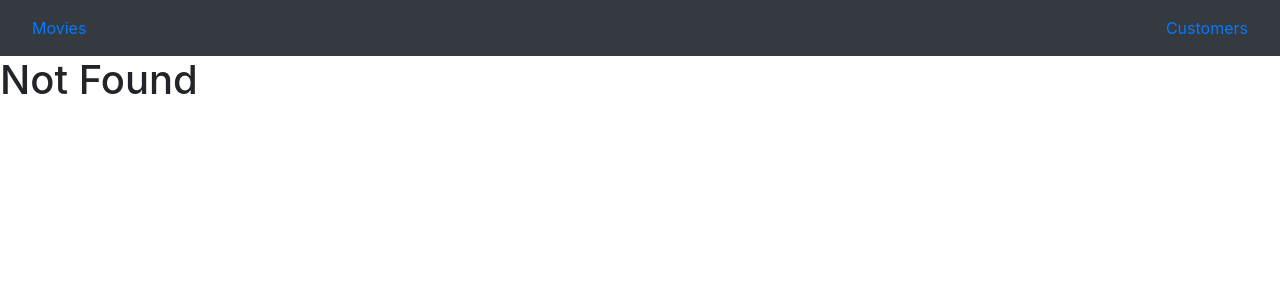
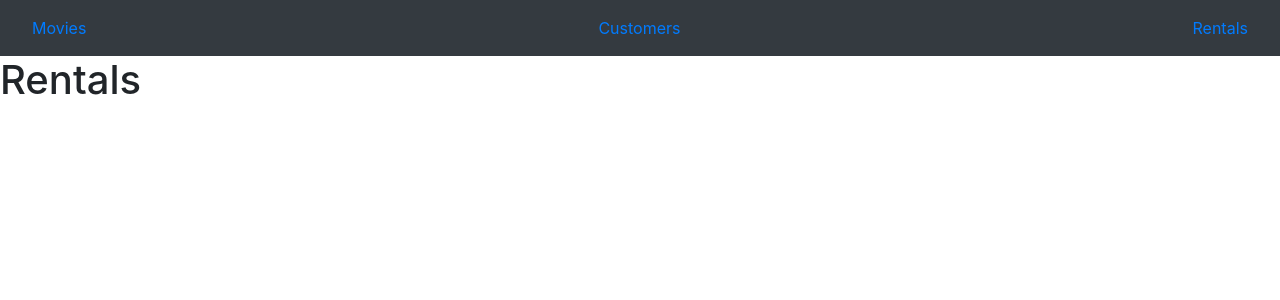
Before and after one commit to nichols20/vidly, a React (Create React App) app: page /Rentals in a window 1280 px wide. Before the commit this address led to /not-found. Shown: the top 300 px of the page. Built offline with nearby package versions, Linux system fonts and the light colour scheme.

Commit message:
Created Rentals Component & Route

```diff
--- a/src/App.js
+++ b/src/App.js
@@ -5,6 +5,7 @@ import Movies from './services/movies';
 import { Redirect, Route, Switch } from 'react-router-dom';
 import NotFound from './services/common/notfound';
 import Customers from './services/customers';
+import Rentals from './services/rentals';
 
 
 function App() {
@@ -14,6 +15,7 @@ function App() {
 
       <div>
       <Switch>
+        <Route path='/Rentals' component={Rentals}/>
         <Route path='/Customers' component={Customers}/>
         <Route path='/not-found' component={NotFound}/>
         <Route path='/Movies' component={Movies}/>
--- a/src/services/navbar.jsx
+++ b/src/services/navbar.jsx
@@ -10,6 +10,7 @@ class NavBar extends Component {
             <nav className='navbar bg-dark'>
                     <NavLink className=' nav-link ' to='/Movies'>Movies</NavLink>
                     <NavLink className=' nav-link ' to='/Customers'>Customers</NavLink>
+                    <NavLink className=' nav-link ' to='/Rentals'>Rentals</NavLink>
             </nav>
          );
     }
--- /dev/null
+++ b/src/services/rentals.jsx
@@ -0,0 +1,9 @@
+import React, { Component } from 'react';
+
+const Rentals = () => {
+    return (
+        <h1>Rentals</h1>
+     );
+}
+
+export default Rentals;
```
